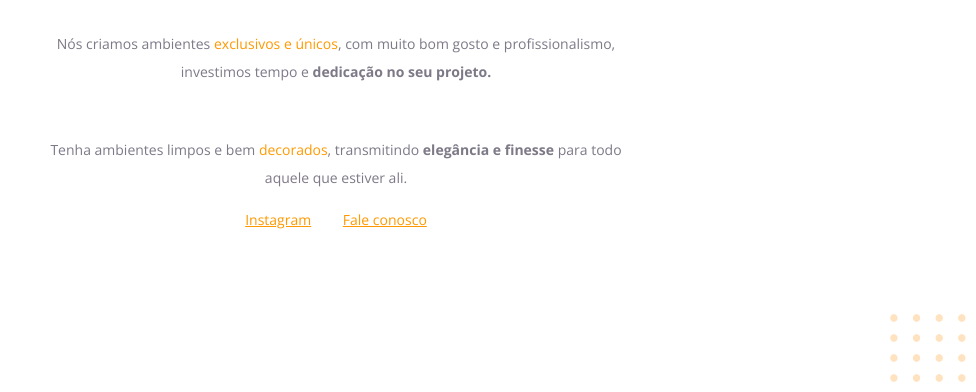
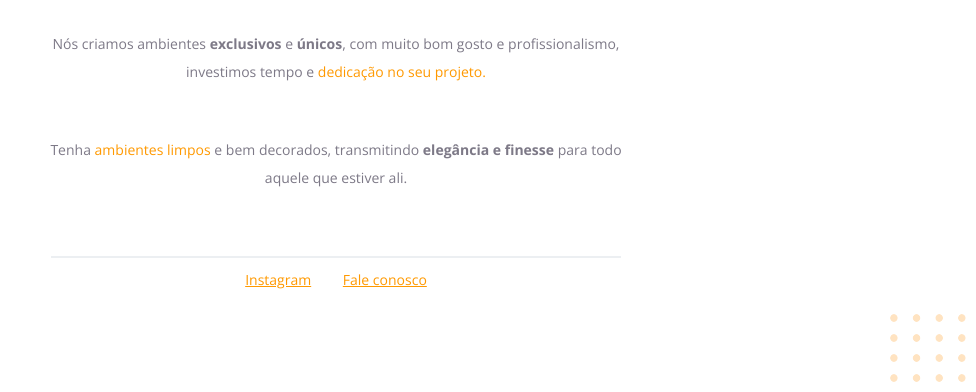
Before and after one commit to macedocmateus/desafio_correcao_layout, a plain HTML site: page arquivos/index_corrigido.html in a window 1280 px wide. Shown: the part 408-800 px from the top of the page, without its empty margins (304-1280 px from the left). Drawn offline with nearby package versions, Linux system fonts and the light colour scheme.

Commit message:
corrigindo coloração de fontes e posicionamento de elementos

```diff
--- a/arquivos/index_corrigido.html
+++ b/arquivos/index_corrigido.html
@@ -24,26 +24,24 @@
       <img src="images/img1.jpg" alt="Desenho de uma pessoa vestindo uma camisa amarela em uma sala com Móveis"</img>
       <h1>Ambientes <span>únicos</span> para você!</h1>
       <p>
-        Nós criamos ambientes <span>exclusivos e únicos</span>, com muito
+        Nós criamos ambientes <strong>exclusivos</strong> e <strong>únicos</strong>, com muito
         bom gosto e profissionalismo, investimos tempo e
-        <strong>dedicação no seu projeto.</strong>
+        <span>dedicação no seu projeto.</span>
       </p>
       <br>
       <p>
-        Tenha ambientes limpos e bem <span>decorados</span>, transmitindo
+        Tenha <span>ambientes limpos</span> e bem decorados, transmitindo
         <strong>elegância e finesse</strong>
         para todo aquele que estiver ali.
       </p>
     </div>
 
     <div id="footer">
+      <div class="line"></div>
       <a target="_blank" href="https://instagram.com/moveisparavoce">Instagram</a>
       <a href="mailto:contato@moveisparavoce.com">Fale conosco</a>
 
       <img id="balls" src="images/balls.svg" alt="Bolinhas alaranjadas no canto inferior direito da tela"></img>
     </div>
-
-
-
  </body>
 </html>
--- a/arquivos/style_corrigido.css
+++ b/arquivos/style_corrigido.css
@@ -42,7 +42,7 @@ p, #footer {
 .line {
     width: 568px;
     height: 0;
-    margin: 0 8px;
+    margin: 64px auto 8px;
     border: 1px solid #ECEFF2;
 }
 
```
